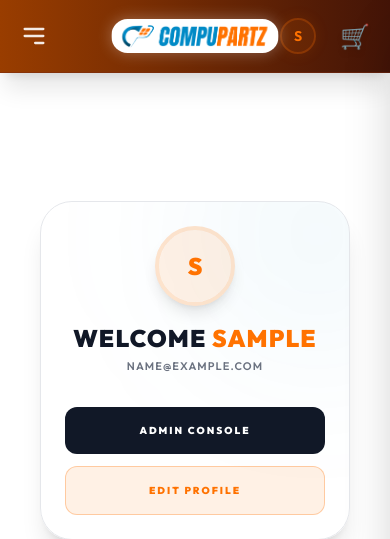
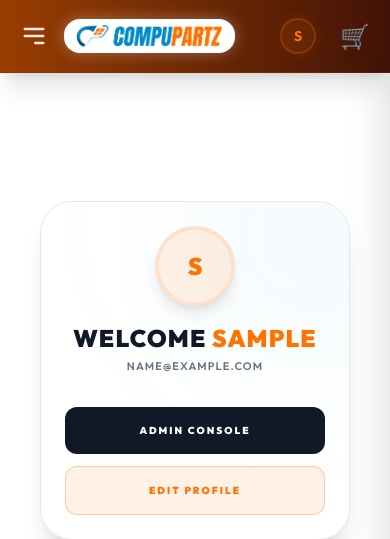
Before and after one commit to El-viktoh/Compupartz, a Django app: page /dashboard/ in a window 390 px wide. Shown: the top 539 px of the page. Run offline with Django 4.2, Linux system fonts and the light colour scheme; the visitor is signed in with stand-in values (Sample User, id 1); data that the repository does not hold is empty; some libraries are stand-ins or nearby versions.

Commit message:
UI: Split mobile dashboard sidebar link and refine mobile navbar logo position

```diff
--- a/templates/base.html
+++ b/templates/base.html
@@ -158,9 +158,11 @@
     <nav id="main-nav"
         class="bg-gradient-to-r from-[#993d00] to-orange-950 sticky top-0 z-[70] shadow-xl border-b border-orange-900/50">
 
-        <div class="max-w-7xl mx-auto px-4 sm:px-6 py-4 flex items-center justify-between gap-2 md:gap-6">
+        <div class="max-w-7xl mx-auto px-4 sm:px-6 py-4 flex items-center justify-between gap-4 md:gap-6">
 
-            <!-- MOBILE HAMBURGER (Left) -->
+            <!-- LEFT SIDE (Hamburger + Logo) -->
+            <div class="flex items-center gap-3 md:gap-0">
+                <!-- MOBILE HAMBURGER -->
                 <button onclick="toggleSidebar()" class="md:hidden text-white/90 hover:text-white transition-colors p-1 relative z-10">
                     <svg xmlns="http://www.w3.org/2000/svg" class="h-7 w-7 pointer-events-none" fill="none" viewBox="0 0 24 24" stroke="currentColor">
                         <path stroke-linecap="round" stroke-linejoin="round" stroke-width="2" d="M4 6h16M4 12h16m-7 6h7" />
@@ -168,8 +170,7 @@
                 </button>
 
                 <!-- LOGO -->
-            <div class="absolute left-1/2 -translate-x-1/2 md:static md:transform-none z-10 flex items-center">
-                <a href="/" class="flex items-center shrink-0 transform hover:scale-105 transition bg-white px-2 py-1 md:px-3 md:py-1.5 rounded-[1rem] shadow-[0_0_15px_rgba(255,255,255,0.3)] border border-white/20">
+                <a href="/" class="flex items-center shrink-0 transform hover:scale-105 transition bg-white px-2.5 py-1 md:px-3 md:py-1.5 rounded-[1rem] shadow-[0_0_15px_rgba(255,255,255,0.3)] border border-white/20">
                     <img src="{% static 'images/Logo-Only.png' %}" class="h-6 sm:h-7 md:h-9 w-auto object-contain">
                 </a>
             </div>
@@ -310,20 +311,19 @@
                 </div>
 
                 {% if user.is_authenticated %}
-                <button onclick="toggleDashboardSubmenu()" type="button" class="w-full flex items-center justify-between py-4 px-4 rounded-xl hover:bg-gray-50 dark:hover:bg-white/5 transition-all text-gray-700 dark:text-gray-300 font-bold uppercase tracking-widest text-[10px]">
-                    <div class="flex items-center gap-4">
+                <div class="flex items-center justify-between w-full hover:bg-gray-50 dark:hover:bg-white/5 rounded-xl transition-all">
+                    <a href="{% url 'dashboard' %}" class="flex-1 flex items-center gap-4 py-4 px-4 text-gray-700 dark:text-gray-300 font-bold uppercase tracking-widest text-[10px]">
                         <span class="text-lg">👤</span> Dashboard
-                    </div>
+                    </a>
+                    <button type="button" onclick="toggleDashboardSubmenu()" class="px-4 py-4 text-gray-400 hover:text-gray-600 dark:hover:text-gray-300 border-l border-gray-100 dark:border-white/5">
                         <svg id="dashboardSubArrow" class="w-4 h-4 transition-transform duration-300" fill="none" stroke="currentColor" viewBox="0 0 24 24">
                             <path stroke-linecap="round" stroke-linejoin="round" stroke-width="2" d="M19 9l-7 7-7-7"></path>
                         </svg>
                     </button>
+                </div>
 
                 <!-- DASHBOARD SUBLINKS -->
                 <div id="dashboardSubmenu" class="hidden flex-col gap-1 pl-12 pr-4 pb-2 transition-all duration-300">
-                    <a href="{% url 'dashboard' %}" class="flex items-center gap-3 py-2 px-3 rounded-lg hover:bg-gray-50 dark:hover:bg-white/5 transition-all text-gray-500 dark:text-gray-400 font-bold uppercase tracking-widest text-[9px]">
-                        <span class="text-gray-300 dark:text-gray-600">•</span> Dashboard Home
-                    </a>
                     <a href="{% url 'wishlist_view' %}" class="flex items-center gap-3 py-2 px-3 rounded-lg hover:bg-gray-50 dark:hover:bg-white/5 transition-all text-gray-500 dark:text-gray-400 font-bold uppercase tracking-widest text-[9px]">
                         <span class="text-gray-300 dark:text-gray-600">•</span> Wishlist
                     </a>
```
Lines whose indentation alone changed are shown as unchanged.
